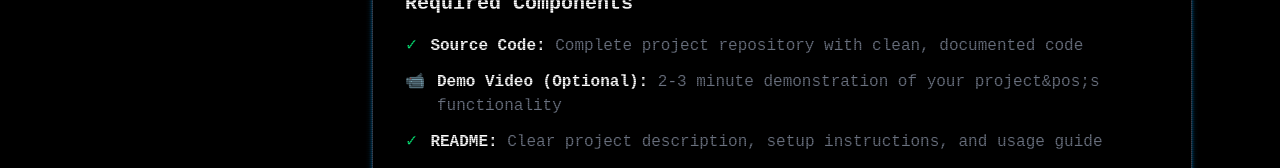
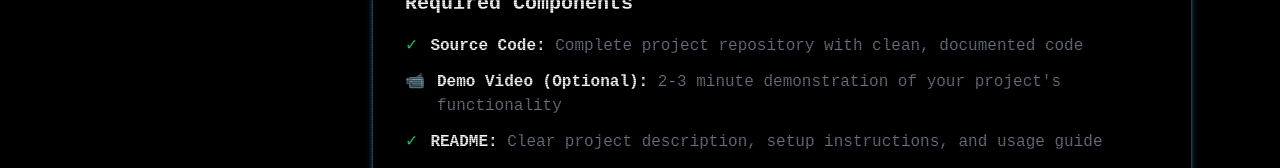
Before and after one commit to n8thantran/sce-hack, a Next.js app: page /hackathons/fall-2025 in a window 1280 px wide. Both pictures are taken after a click on the button "3. SUBMISSION". Shown: the part 1299-1467 px from the top of the page. Built offline with nearby package versions, Linux system fonts and the light colour scheme.

Commit message:
fix apostraphe

```diff
--- a/src/app/hackathons/fall-2025/page.tsx
+++ b/src/app/hackathons/fall-2025/page.tsx
@@ -219,7 +219,7 @@ export default function Fall2025Hackathon() {
               </li>
               <li className="flex items-start gap-3">
                 <span className="text-blue-400">📹</span>
-                <span><strong className="text-foreground">Demo Video (Optional):</strong> 2-3 minute demonstration of your project&pos;s functionality</span>
+                <span><strong className="text-foreground">Demo Video (Optional):</strong> 2-3 minute demonstration of your project&#39;s functionality</span>
               </li>
               <li className="flex items-start gap-3">
                 <span className="text-green-400">✓</span>
```
